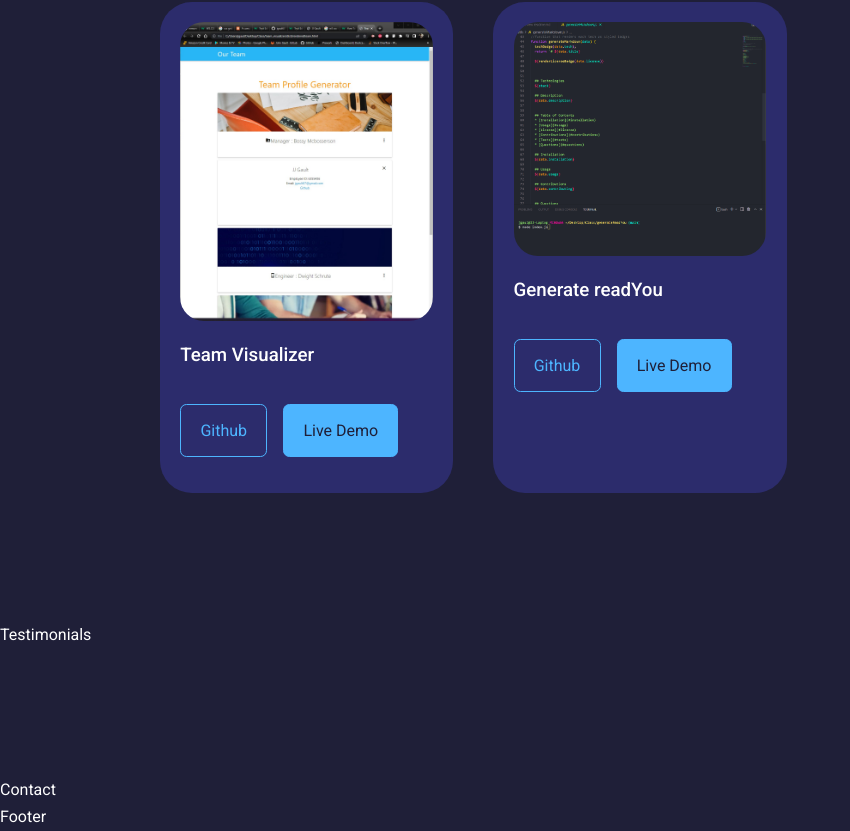
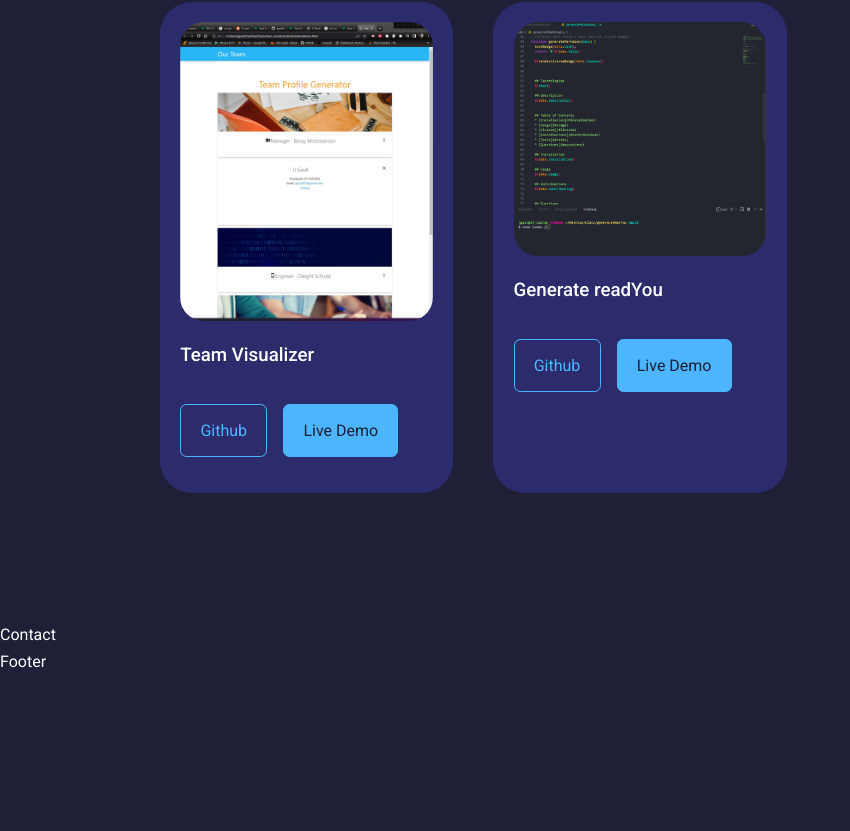
Before and after one commit to jgault87/react-blog, a React (Create React App) app: page / in a window 1280 px wide. Shown: the part 3503-4334 px from the top of the page, without its empty margins (0-850 px from the left). After the commit the page ends 4178 px from the top, so only its background shows below. Built offline with nearby package versions, Linux system fonts and the light colour scheme.

Commit message:
disc test component

```diff
--- a/package.json
+++ b/package.json
@@ -2,7 +2,7 @@
   "name": "react-portfolio-website-1",
   "version": "0.1.0",
   "private": true,
-  "homepage": "https://jgault87.github.io",
+  "homepage": "https://jgault87.github.io/react-portfolio",
   "dependencies": {
     "@testing-library/jest-dom": "^5.16.4",
     "@testing-library/react": "^13.3.0",
--- a/src/App.jsx
+++ b/src/App.jsx
@@ -5,7 +5,7 @@ import About from './components/about/About'
 import Experience from './components/experience/Experience'
 import Services from './components/services/Services'
 import Portfolio from './components/portfolio/Portfolio'
-import Testimonials from './components/testimonials/Testimonials'
+// import Testimonials from './components/testimonials/Testimonials'
 import Contact from './components/contact/Contact'
 import Footer from './components/footer/Footer'
 
@@ -18,7 +18,7 @@ const App = () => {
      <Experience />
      <Services />
      <Portfolio />
-     <Testimonials />
+     {/* <Testimonials /> */}
      <Contact />
      <Footer />
 
```
